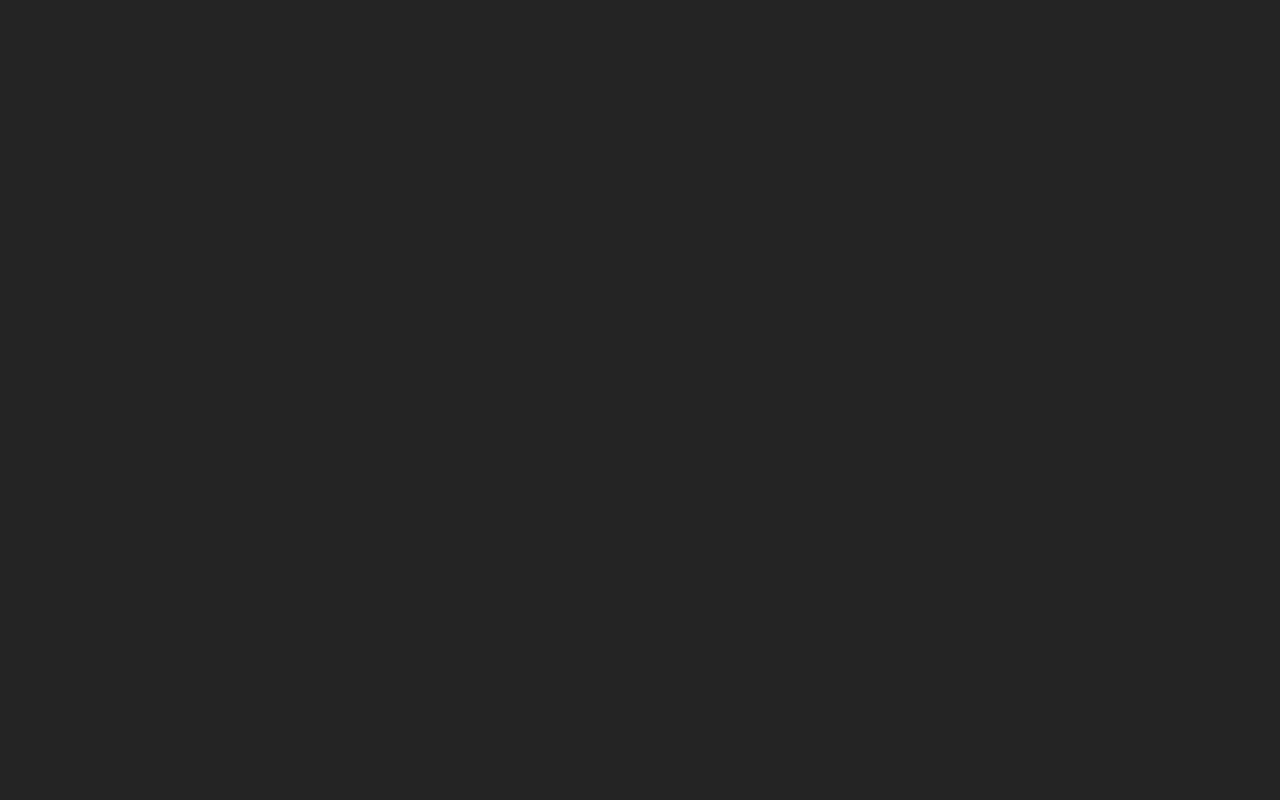
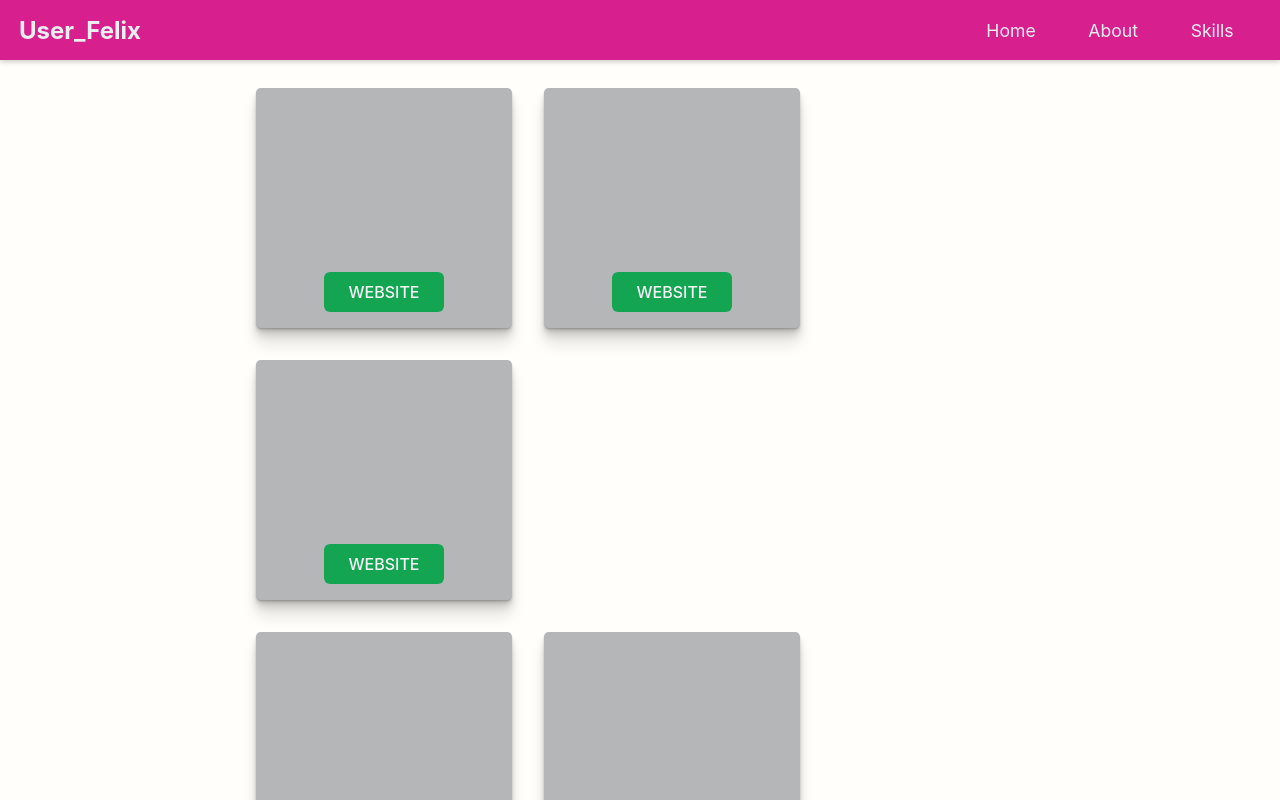
Before and after one commit to User-Felix/Portfolio_User-Felix, a React (Vite) app: page /Works in a window 1280 px wide. Before the commit this address had no page. Shown: the top 800 px of the page. Built offline with nearby package versions, Linux system fonts and the light colour scheme.

Commit message:
Add content works

```diff
--- a/src/components/button/button.css
+++ b/src/components/button/button.css
@@ -1,4 +1,4 @@
-button {
+#btn-component {
     border: none;
     width: 12em;
     height: 2em;
--- a/src/components/button/button.tsx
+++ b/src/components/button/button.tsx
@@ -1,8 +1,13 @@
 import './button.css'
 
-export default function Button({text}: {text:string}) {
+export default function Button({text, href}: {text:string, href: string}) {
+
+    function handleClick() {
+        window.location.href = href
+    }
+
     return(
-        <button>
+        <button id='btn-component' onClick={handleClick}>
             {text}
         </button>
     )
--- a/src/components/footer/footer.css
+++ b/src/components/footer/footer.css
@@ -6,3 +6,6 @@ footer {
     text-align: center;
     margin-top: 1em;
 }
+footer p {
+    color: rgb(29, 29, 31);
+}
--- a/src/components/hero/hero.css
+++ b/src/components/hero/hero.css
@@ -1,6 +1,6 @@
 @import "../../index.css";
 
-#content {
+#content-hero {
     display: flex;
     justify-content: space-around;
     align-items: center;
@@ -41,7 +41,7 @@
     justify-content: center;
 }
 
-button {
+#content-links button {
     background-color: var(--button-to-enter-primary-color);
 }
 
@@ -60,7 +60,7 @@ button {
     width: 40lvw;
 }
 
-#content ul li {
+#content-hero ul li {
     width: 30px;
     height: 30px;
 }
--- a/src/components/hero/hero.tsx
+++ b/src/components/hero/hero.tsx
@@ -8,9 +8,12 @@ import React from 'react';
 
 let icons_Size: number = 30;
 
+
+
 export default function Hero(): React.ReactElement {
+
     return(
-        <div id='content'>
+        <div id='content-hero'>
             <div id='message-presentation'>
                 <h1>
                     Sebastião Felix
@@ -19,7 +22,7 @@ export default function Hero(): React.ReactElement {
                     Software Engineer
                 </p>
                 <div id='content-links'>
-                    <Button text ="My Works"/>
+                    <Button text ="My Works" href="/Works" />
                     <div id='contacts'>
                         <ul>
                             <li>
--- /dev/null
+++ b/src/pages/Works/main.tsx
@@ -0,0 +1,77 @@
+import Toolbar from "../../components/toollbar/toolbar";
+import './works.css';
+
+export default function Works() {
+    return (
+        <>
+            <Toolbar />
+            <main id="container-works">
+                <div id="content-works">
+                    <div id="card">
+                        <a target="_blank" id="btn-a" href="https://raposa-dev.github.io/Maratona_Discover/index.html"
+                            rel="noopener noreferrer">WEBSITE</a>
+                    </div>
+                    <div id="card">
+                        <a target="_blank" id="btn-a" href="https://raposa-dev.github.io/Game_Mania/"
+                            rel="noopener noreferrer">WEBSITE</a>
+                    </div>
+                    <div id="card">
+                        <a target="_blank" id="btn-a" href="https://raposa-dev.github.io/Jokenpo/" rel="noopener noreferrer">WEBSITE</a>
+                    </div>
+                </div>
+                <div id="content-works">
+                    <div id="card">
+                        <a target="_blank" id="btn-a" href="https://raposa-dev.github.io/Calculadora-Simples/"
+                            rel="noopener noreferrer">WEBSITE</a>
+                    </div>
+                    <div id="card">
+                        <a target="_blank" id="btn-a" href="https://raposa-dev.github.io/IMC/" rel="noopener noreferrer">WEBSITE</a>
+                    </div>
+                    <div id="card">
+                        <a target="_blank" id="btn-a" href="https://raposa-dev.github.io/Pomodoro/"
+                            rel="noopener noreferrer">WEBSITE</a>
+                    </div>
+                </div>
+                <div id="content-works">
+                    <div id="card">
+                        <a target="_blank" id="btn-a" href="https://raposa-dev.github.io/TO-DO-List-simple/"
+                            rel="noopener noreferrer">WEBSITE</a>
+                    </div>
+                    <div id="card">
+                        <a target="_blank" id="btn-a" href="https://raposa-dev.github.io/Inventory-management/pages/home/index.html"
+                            rel="noopener noreferrer">WEBSITE</a>
+                    </div>
+                    <div id="card">
+                        <a target="_blank" id="btn-a" href="https://raposa-dev.github.io/js-yugioh-assets/index.html"
+                            rel="noopener noreferrer">WEBSITE</a>
+                    </div>
+                </div>
+                <div id="content-works">
+                    <div id="card">
+                        <a href="https://raposa-dev.github.io/Simulador-De-Piano/index.html" id="btn-a" target="_blank"
+                            rel="noopener noreferrer">WEBSITE</a>
+                    </div>
+                    <div id="card">
+                        <a href="https://raposa-dev.github.io/Game-Memory/index.html" id="btn-a" target="_blank"
+                            rel="noopener noreferrer">WEBSITE</a>
+                    </div>
+                    <div id="card">
+                        <a href="https://raposa-dev.github.io/Game-Detona-Ralph/index.html" id="btn-a" target="_blank"
+                            rel="noopener noreferrer">WEBSITE</a>
+                    </div>
+                </div>
+                <div id="content-works">
+                    <div id="card">
+                        <p>Working...</p>
+                    </div>
+                    <div id="card">
+                        <p>Working...</p>
+                    </div>
+                    <div id="card">
+                        <p>Working...</p>
+                    </div>
+                </div>
+            </main>
+        </>
+    )
+}
--- /dev/null
+++ b/src/pages/Works/works.css
@@ -0,0 +1,117 @@
+html, body, #root {
+    width: 100%;
+    margin: 0;
+    padding: 0;
+    background-color: rgb(255, 254, 251);
+}
+
+#container-works {
+    padding-top: 4.5em;
+    width: 100%;
+    height: 100%;
+    display: flex;
+    justify-content: center;
+    flex-direction: column;
+}
+
+#content-works {
+    width: 100lvw;
+    height: 100%;
+    display: flex;
+    flex-direction: row;
+    flex-wrap: wrap;
+    max-width: 800px;
+    margin: auto;
+}
+
+#card {
+    position: relative;
+    display: flex;
+    align-items: flex-end;
+    overflow: hidden;
+    padding: 1rem;
+    width: 20lvw;
+    height: 30vh;
+    justify-content: center;
+    margin: 1rem;
+    background-color: #b4b6b8;
+    border-radius: 0.3rem;
+    box-shadow: 0 1px 1px rgba(0, 0, 0, 0.1),
+    0 2px 2px rgba(0, 0, 0, 0.1),
+    0 4px 4px rgba(0, 0, 0, 0.1), 0 8px 8px rgba(0, 0, 0, 0.1),
+    0 16px 16px rgba(0, 0, 0, 0.1);
+}
+
+#card:hover {
+    transform: translateY(-5px);
+    box-shadow: 0 7px 14px rgba(0, 0, 0, 0.1),
+                0 3px 6px rgba(0, 0, 0, 0.08);
+}
+
+#btn-a {
+    display: flex;
+    justify-content: center;
+    align-items: center;
+    border-radius: 6px;
+    background-color: rgb(19, 165, 82);
+    width: clamp(100px, 20vw, 120px);
+    height: 40px;
+    color: whitesmoke;
+    text-decoration: none;
+    font-weight: 500;
+    transition: background-color 0.3s ease;
+}
+
+#btn-a:hover {
+    background-color: rgb(16, 140, 70);
+}
+
+#card p {
+    margin: 0;
+    color: #666;
+    font-style: italic;
+}
+
+
+@media (max-width: 778px) {
+    #content-works {
+        width: 100%;
+        display: flex;
+        align-items: center;
+        flex-direction: column;
+        flex-wrap: nowrap;
+        margin: auto;
+    }
+
+    #card {
+        width: 40lvw;
+    }
+
+}
+
+@media (max-width: 480px) {
+    #container-works {
+        padding: 1rem 0.5rem;
+    }
+
+    #content-works {
+        grid-template-columns: 1fr; /* Uma coluna única */
+        gap: 0.75rem;
+    }
+
+    #card {
+        width: 50lvw;
+        min-height: 120px;
+        padding: 0.75rem;
+    }
+
+    #btn-a {
+        width: clamp(80px, 20vw, 100px);
+        height: 32px;
+    }
+}
+@media (max-width: 300px) {
+    #card {
+        width: 90%;
+    }
+}
--- a/src/routers/route.tsx
+++ b/src/routers/route.tsx
@@ -3,6 +3,7 @@ import { BrowserRouter as Router, Routes, Route } from "react-router-dom";
 import Home from "../pages/Home/main"
 import About from "../pages/About/main";
 import Skills from "../pages/Skills/main";
+import Works from "../pages/Works/main";
 
 export default function MainRoute() {
     return(
@@ -11,6 +12,7 @@ export default function MainRoute() {
                 <Route path="/" element={<Home/>}/>
                 <Route path="/About" element={<About/>}/>
                 <Route path="/Skills" element={<Skills/>}/>
+                <Route path="/Works" element={<Works/>}/>
             </Routes>
         </Router>
     )
```
Also changed, not shown: src/pages/works/main.tsx (deleted, +0 -12 lines).
